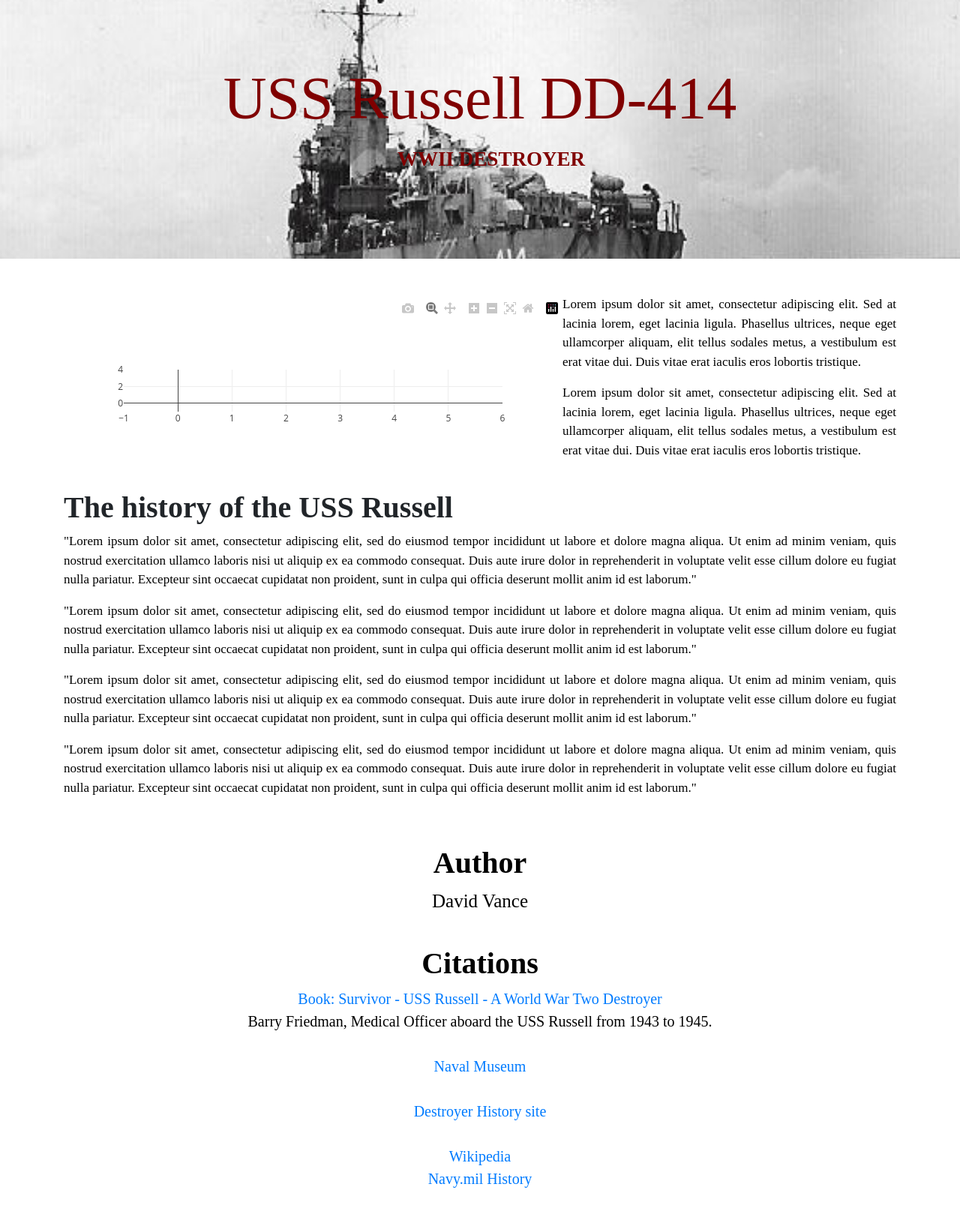
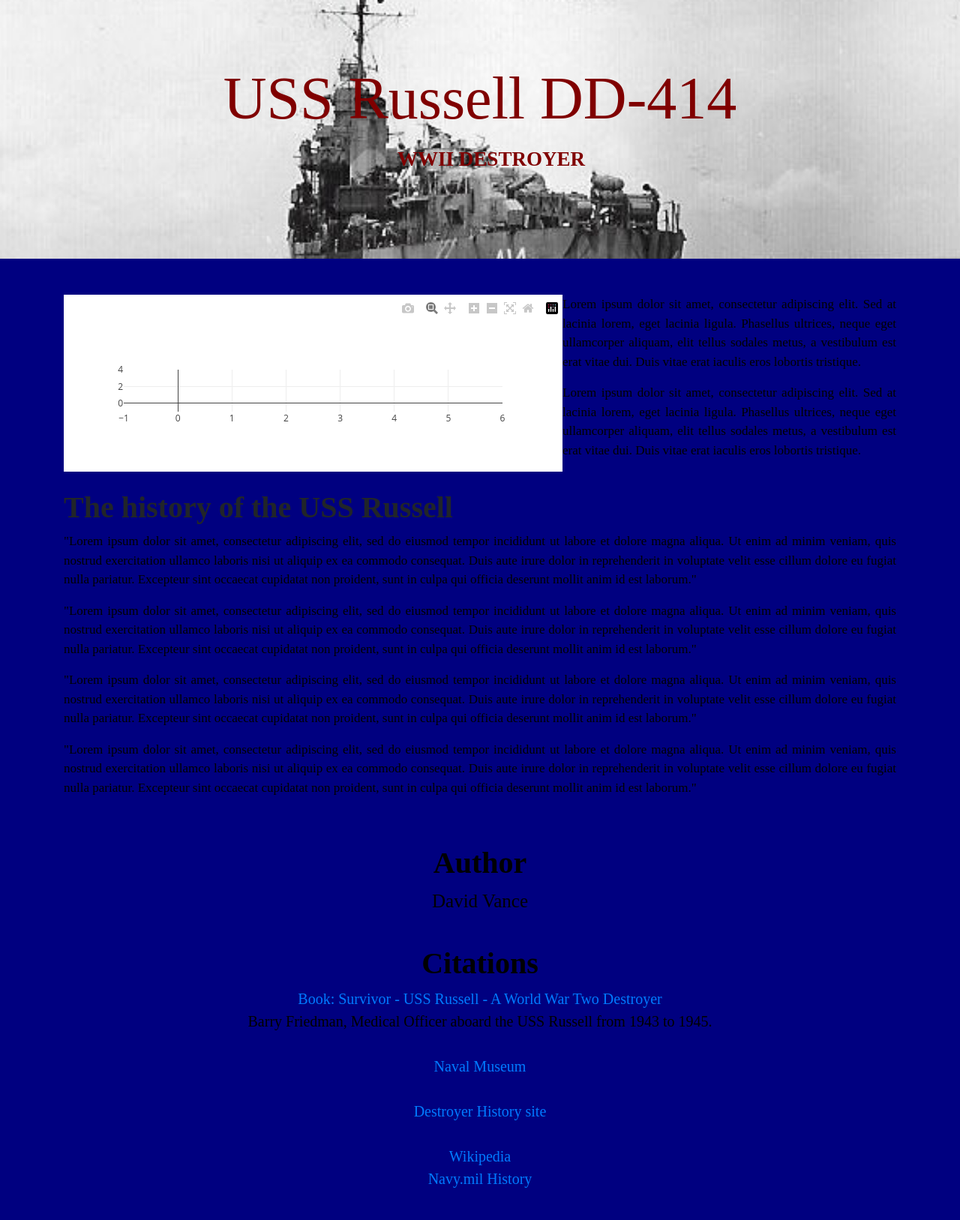
Before and after one commit to DMVance/USS-Russell-DD-414-WWII-App, a Flask app: template templates/index.html in a window 1280 px wide. Shown: the whole page at 75% size. Run offline with Flask 2, Linux system fonts and the light colour scheme; the template is opened without the code that fills it, so the values that code supplies are empty; parts of the project's set-up code (start-up, migrations or seed data) failed here and were passed over; some libraries are stand-ins or nearby versions; some web fonts are replaced.

Commit message:
change background color to navy blue

```diff
--- a/static/stylesheets/uss-russell-dd414.css
+++ b/static/stylesheets/uss-russell-dd414.css
@@ -180,6 +180,12 @@
 }
 
 /* ---- index page ---- */
+body {
+    /* font-family: 'Raleway'; */
+    /* height: 1640px; */
+    background-color: navy;
+}
+
 .main-summary p {
     font-family: "Cheltenham";
     font-weight: normal;
```
